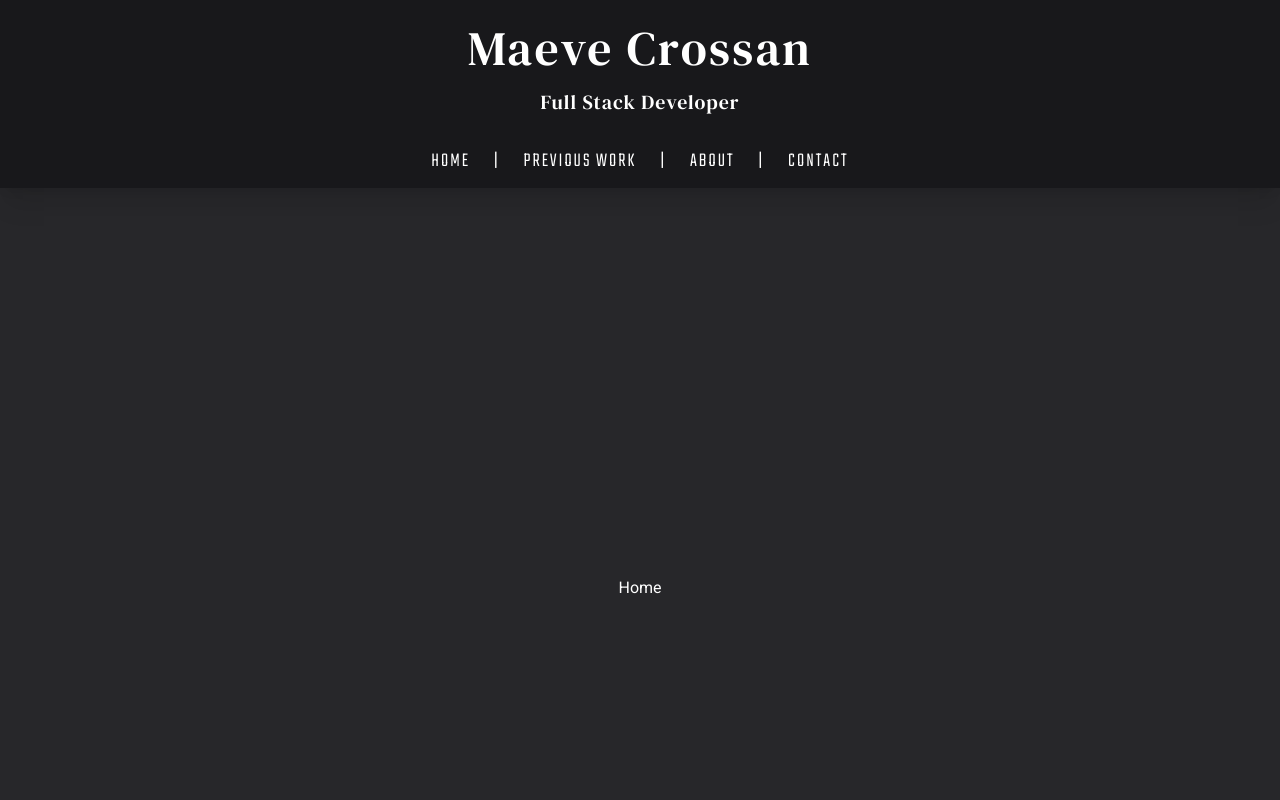
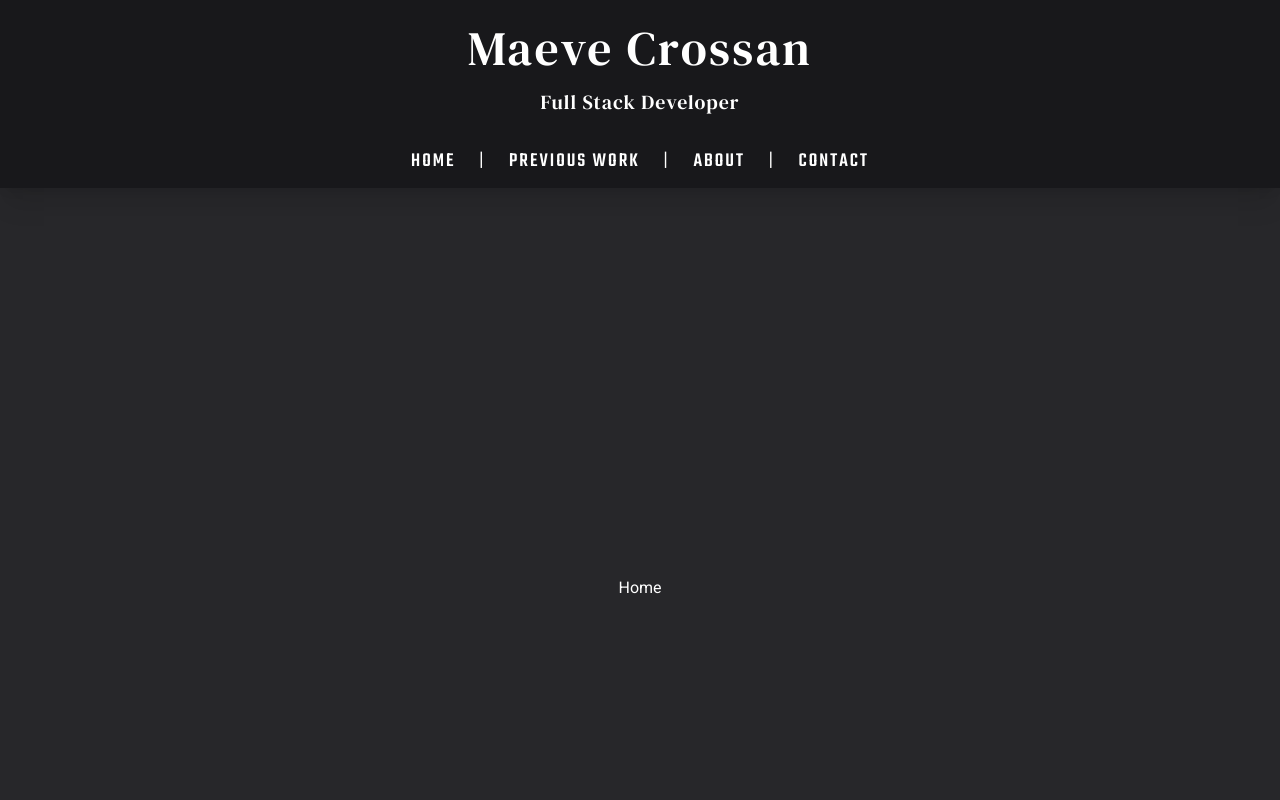
Before and after one commit to maevecrossan/my-portfolio, a Next.js app: page / in a window 1280 px wide. Shown: the top 800 px of the page. Built offline with nearby package versions, Linux system fonts and the light colour scheme.

Commit message:
Increase navlink boldness for readability.

```diff
--- a/src/components/Navbar.js
+++ b/src/components/Navbar.js
@@ -33,7 +33,7 @@ export default function Navbar() {
                             </div>
                             <ul
                                 tabIndex={0}
-                                className="menu menu-sm dropdown-content mt-3 z-[1] w-52 rounded-box bg-zinc-700 p-2 shadow uppercase font-teko"
+                                className="menu menu-sm dropdown-content mt-3 z-[1] w-52 rounded-box bg-zinc-700 p-2 shadow uppercase font-teko font-medium"
                             >
                                 <li>
                                     <Link
@@ -85,7 +85,7 @@ export default function Navbar() {
                 </div>
 
                 {/* Nav links: visible only on md+ screens */}
-                <div className="mt-4 mb-1 hidden md:flex items-center text-xl uppercase tracking-widest font-teko whitespace-nowrap text-white">
+                <div className="mt-4 mb-1 hidden md:flex items-center text-xl uppercase tracking-widest font-teko whitespace-nowrap text-white font-medium">
                     <div className="flex gap-6 items-center">
                         {[
                             { href: "/", label: "Home" },
```
